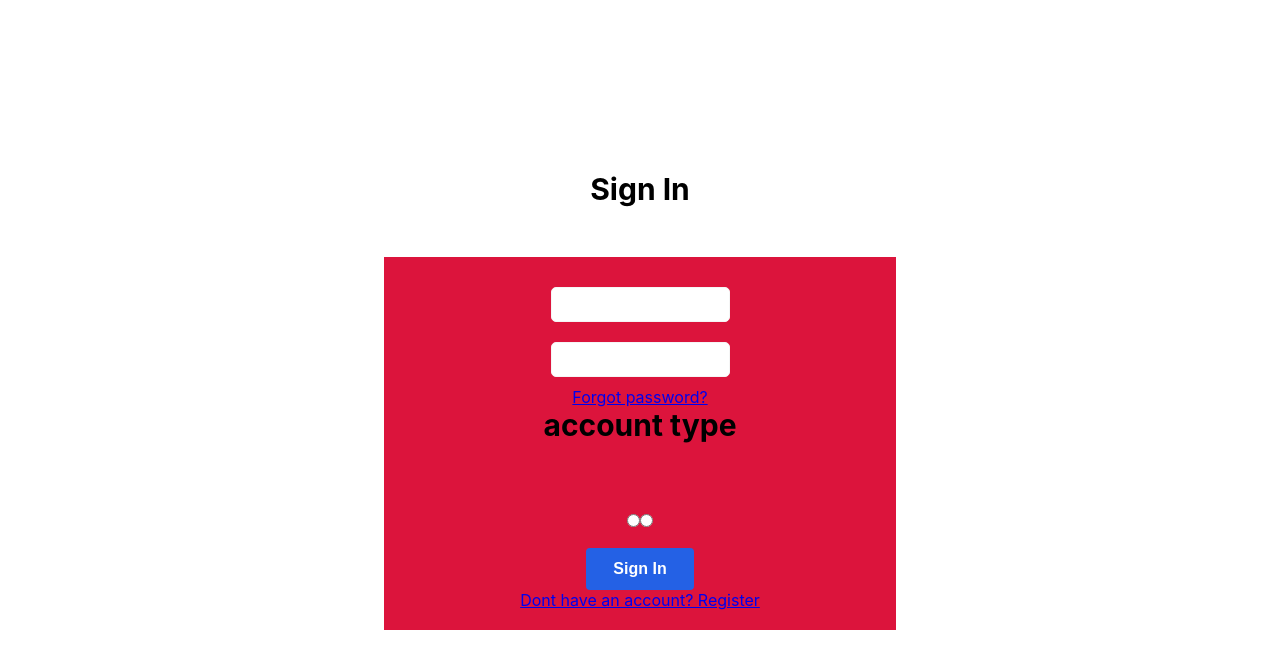
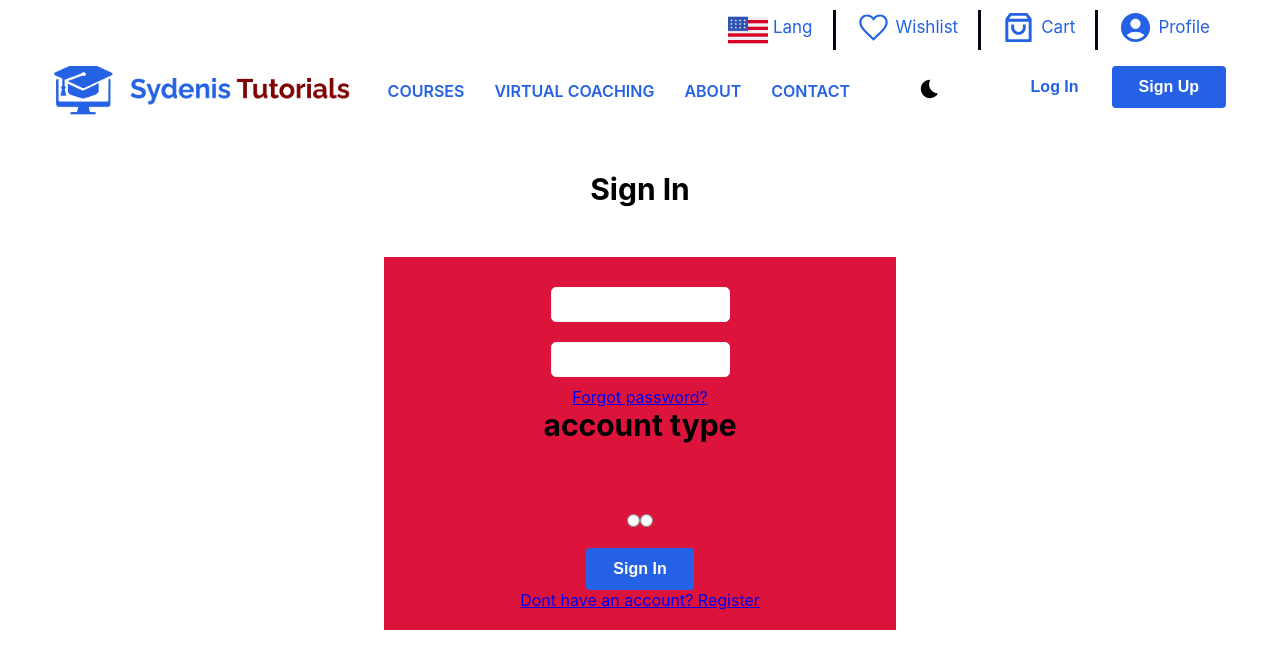
Before and after one commit to Nithull-cpu/commerce2, a React (Create React App) app in the folder frontend/: page /login in a window 1280 px wide. Shown: the top 668 px of the page. Built offline with nearby package versions, Linux system fonts and the light colour scheme.

Commit message:
finally rectified the navbar

```diff
--- a/frontend/src/App.css
+++ b/frontend/src/App.css
@@ -7,40 +7,36 @@
 /* APP.JS DESIGN */
 
 /* NAVBAR DESIGN */
-.total_nav #light{
-  background: crimson;
-}
-.total_nav #dark{
-  background: #020817;
-}
 .nav_container{
-  padding:10px 50px;
-  width:100vw;
+  width: 100%;
   height: 50px;
   display: flex;
-  flex:1;
-  align-items: center;
-  justify-content: space-between;
   background: white;
   position: fixed;
+  margin-top:66px;
+  align-items: center;
+  padding: 0 50px;
+  overflow-y: hidden;
   transition: .4s ease-in-out;
-  margin-top: 65px;
-  z-index: 1;
-  overflow-y: hidden;
+}
+.min_nav{
+  min-width: 100%;
+  display: flex;
+  padding:0 50px;
+  padding-top: 10px;
+  padding-bottom: 20px;
+  background: white;
+  position: fixed;
+  justify-content: right;
+  transition: .4s ease-in-out;
 }
 .nav_container #dark{
   background: #020817;
 }
+.min_nav #dark{
+  background: #020817;
+}
 
-.min_nav{
-  padding-top: 10px;
-  background: transparent;
-  display: flex;
-  position: fixed;
-  right:0;
-  margin-right: 50px;
-  z-index: 1;
-}
 .min_nav .lang_btn{
   outline:none;
   border-right: .2em solid #020817;
--- a/frontend/src/components/NavBar.js
+++ b/frontend/src/components/NavBar.js
@@ -25,7 +25,37 @@ const NavBar = ({ mode, setMode }) => {
 
     return (
         <>
+            <div className='min_nav' id={mode}>
+                <div className={mode === 'light' ? 'lang_btn' : 'lang_btn_dark'}><img width={40} src={USA} alt='usa' /><p>lang</p></div>
 
+                <Link className={mode === 'light' ? 'link_btn' : 'link_btn_dark'}><IoMdHeartEmpty size={35} color='#2461e5' /><p>wishlist</p>
+                </Link>
+
+                <Link className={mode === 'light' ? 'link_btn' : 'link_btn_dark'}><RiShoppingBag3Line size={35} color='#2461e5' /><p>cart</p>
+                </Link>
+
+                <Link style={{"borderRight": "none"}} className='link_btn'><MdAccountCircle size={35} color='#2461e5' /><p>profile</p></Link>
+
+            </div>
+
+            <div className='nav_container' id={mode}>
+                <Link to="/"><img className='home_logo' src={Logo} alt='logo' /></Link>
+
+                <ul>
+                    {links.map((link, index) =>
+                        <li key={index}><Link style={{ "textTransform": "uppercase" }} className={mode === 'light' ? 'switches_li' : 'switches_dk'} to={link}> {link} </Link></li>
+                    )}
+                </ul>
+                <div className='main_btn'>
+                    <div className='bed_time'>
+                        <button onClick={toggleMode}>{mode === 'light' ? <MdBedtime size={22} color="black" /> : <FaSun size={22} color='white' />}</button>
+                    </div>
+                    <div className='sec_btn'>
+                        <button><Link className='switches_li' to="/login">Log in</Link></button>
+                        <button><Link className='switches_dk' to="/signup">Sign up</Link></button>
+                    </div>
+                </div>
+            </div>
         </>
     )
 }
```
